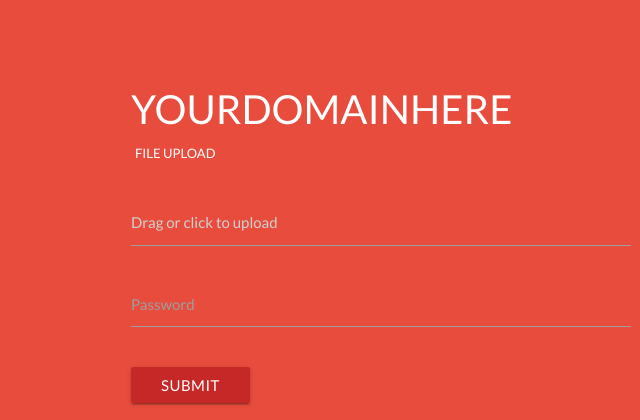
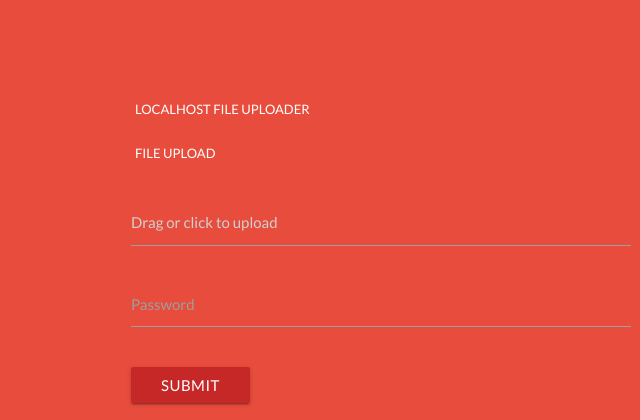
Before and after one commit to CaseyK9/sharex-uploader, a Flask app: page / in a window 1280 px wide. Shown: the top 420 px of the page, without its empty margins (259-899 px from the left). Run offline with Flask 2, Linux system fonts and the light colour scheme; some libraries are stand-ins or nearby versions.

Commit message:
Added auto-generated page title

```diff
--- /dev/null
+++ b/sharex_uploader/static/js/index.js
@@ -0,0 +1,3 @@
+pageTitle = window.location.hostname + " file uploader"
+document.getElementById("domain").innerHTML = pageTitle;
+document.title = pageTitle;
--- a/sharex_uploader/templates/index.html
+++ b/sharex_uploader/templates/index.html
@@ -5,7 +5,6 @@
     <link href="https://fonts.googleapis.com/icon?family=Material+Icons" rel="stylesheet">
     <!--Import materialize.css-->
     <link rel="stylesheet" href="https://cdnjs.cloudflare.com/ajax/libs/materialize/0.97.8/css/materialize.min.css">
-    <title>yourdomainhere file uploader</title>
     <!--Let browser know website is optimized for mobile-->
     <meta name="viewport" content="width=device-width, initial-scale=1.0"/>
     <link rel="stylesheet" type="text/css" href="static/css/index.css">
@@ -15,7 +14,7 @@
 
 
 <div class="container" id="container">
-    <h1>yourdomainhere <span>file upload</span></h1>
+    <h1><span id="domain"></span> <span>file upload</span></h1>
 
     <form action="upload" method="post" enctype="multipart/form-data">
         <div class="file-field input-field flex-container">
@@ -39,6 +38,7 @@
     </form>
 </div>
 <script type="text/javascript" src="https://code.jquery.com/jquery-2.1.1.min.js"></script>
+<script type="text/javascript" src="static/js/index.js"></script>
 <script src="https://cdnjs.cloudflare.com/ajax/libs/materialize/0.97.8/js/materialize.min.js"></script>
 </body>
 </html>
```
